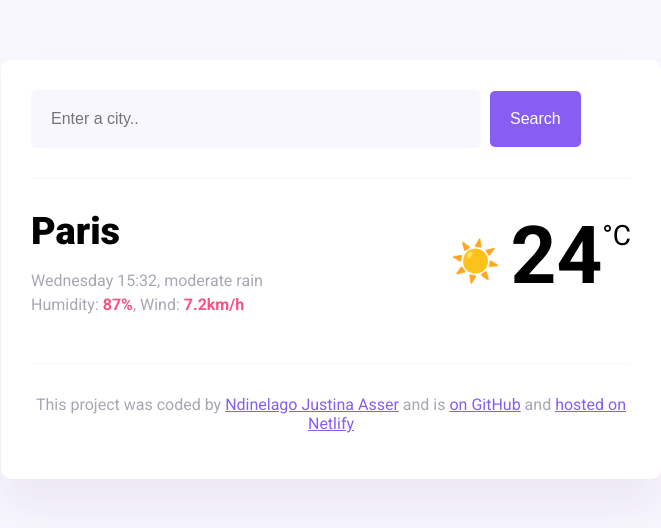
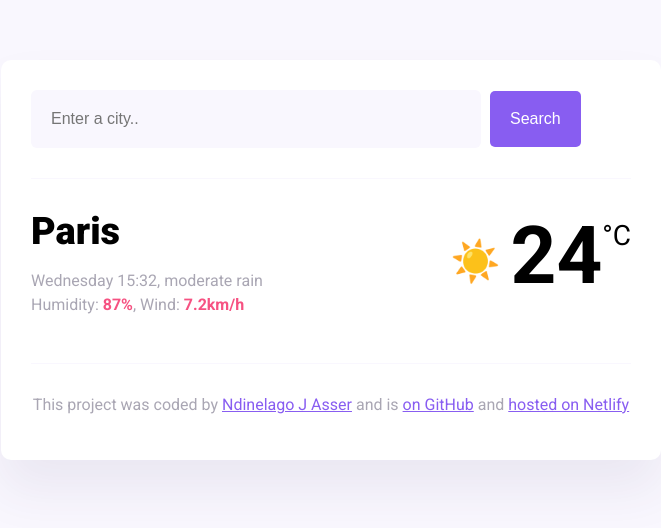
Before and after one commit to Ndinelago-Asser/my-weather-app, a website built with Parcel: page index.html in a window 1280 px wide. Shown: the whole page, without its empty margins (309-970 px from the left). Built offline with nearby package versions, Linux system fonts and the light colour scheme.

Commit message:
Shortened my name.
So the footer is one line and not 2

```diff
--- a/index.html
+++ b/index.html
@@ -48,7 +48,7 @@
         <p>
           This project was coded by
           <a href="https://github.com/Ndinelago-Asser" target="_blank"
-            >Ndinelago Justina Asser</a
+            >Ndinelago J Asser</a
           >
           and is
           <a
```
